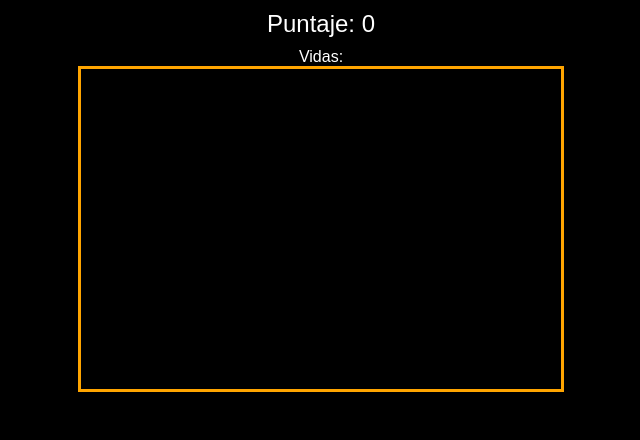
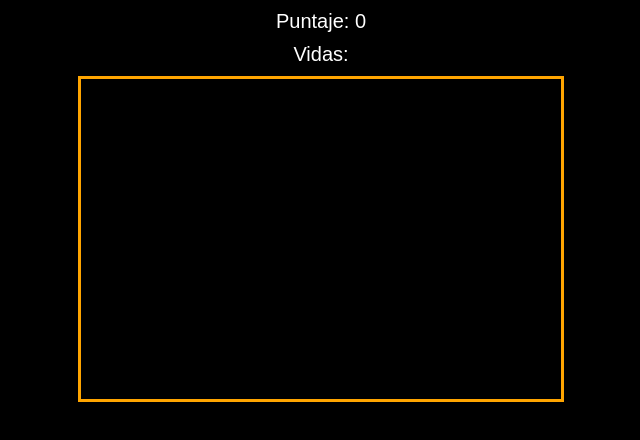
Before and after one commit to George-bit64/U1_LECCION.github.io, a plain HTML site: page index.html in a window 1280 px wide. Shown: the whole page, without its empty margins (319-959 px from the left). Drawn offline with Linux system fonts and the light colour scheme.

Commit message:
Update estilos.css Version 1.1
Se agrega Estilo a las "Vidas"

```diff
--- a/estilos.css
+++ b/estilos.css
@@ -12,8 +12,8 @@ body {
   margin: 0 auto;
 }
 
-#score {
-  font-size: 24px;
+#score, #lives {
+  font-size: 20px;
   margin: 10px;
 }
 
```
